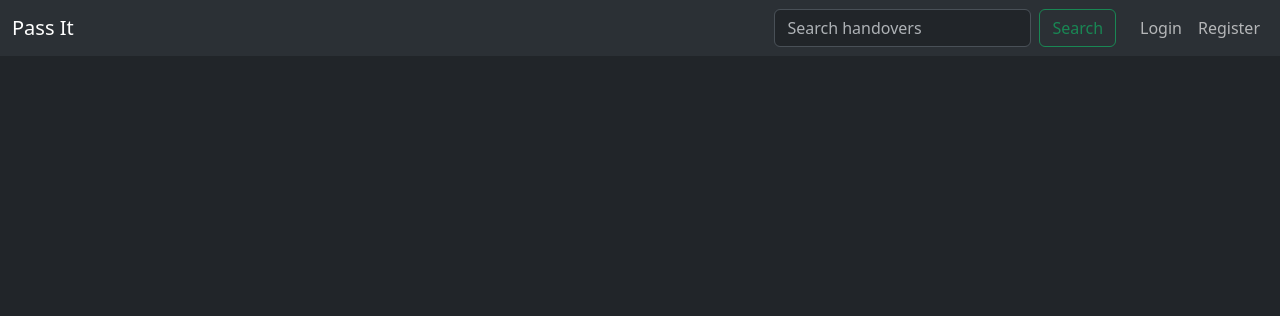
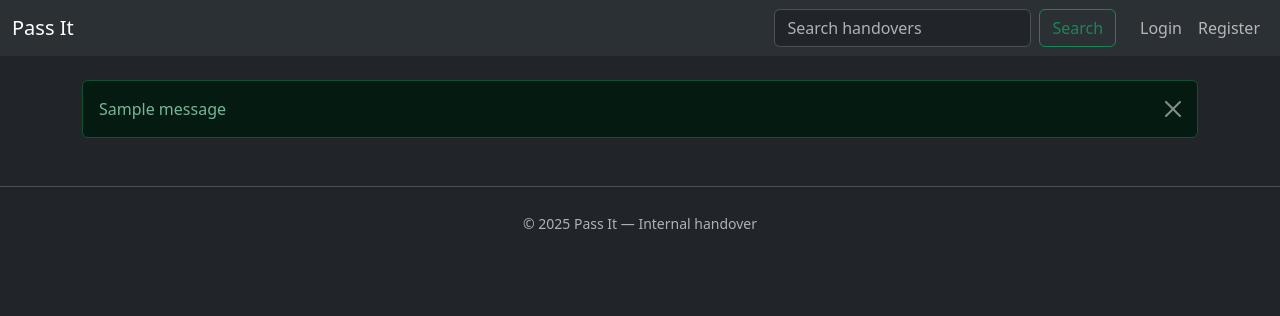
Before and after one commit to EmcioN/Pass-It, a Django app: template templates/base.html in a window 1280 px wide. Shown: the top 316 px of the page. Run offline with Django 5.2, Linux system fonts and the light colour scheme; the template is opened without the code that fills it, so the values that code supplies are empty; tables that the repository leaves empty hold one stand-in row (values such as "Sample post"); one stand-in notice (Sample message) is shown.

Commit message:
Add Django messages, Create simple footer

```diff
--- a/templates/base.html
+++ b/templates/base.html
@@ -50,9 +50,18 @@
     </div>
   </nav>
   <main class="container my-4">
+    {% if messages %}
+    {% for message in messages %}
+    <div class="alert alert-{{ message.tags }} alert-dismissible fade show" role="alert">
+      {{ message }}
+      <button type="button" class="btn-close" data-bs-dismiss="alert"></button>
+    </div>
+    {% endfor %}
+    {% endif %}
     {% block content %}{% endblock %}
   </main>
-  <footer>
+  <footer class="mt-5 py-4 border-top text-center text-muted">
+    <small>&copy; {% now "Y" %} Pass It — Internal handover</small>
   </footer>
   <script src="https://cdn.jsdelivr.net/npm/bootstrap@5.3.3/dist/js/bootstrap.bundle.min.js"></script>
   {% block extra_scripts %}{% endblock %}
```
